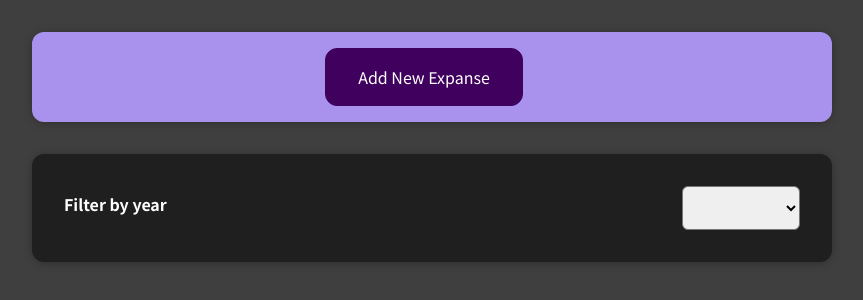
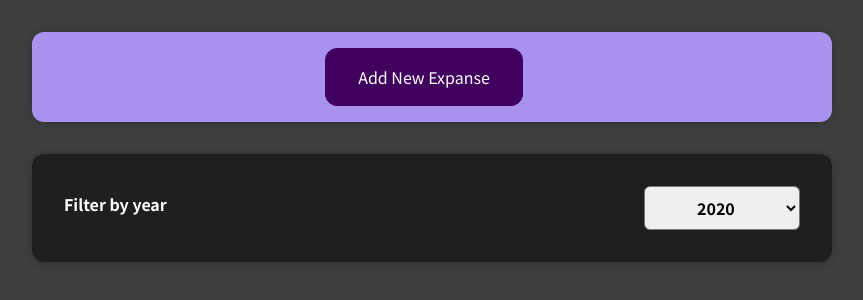
Before and after one commit to TomorProcessor/moneySpendTracker, a React (Create React App) app in the folder moneyspendtracker/: page / in a window 1280 px wide. Shown: the top 300 px of the page, without its empty margins (208-1071 px from the left). Built offline with nearby package versions, Linux system fonts and the light colour scheme.

Commit message:
ExpensesFilerDropdown

```diff
--- /dev/null
+++ b/moneyspendtracker/src/expansesfilter/ExpensesFilerDropdown.tsx
@@ -0,0 +1,23 @@
+import store, {State} from "../StoreReducer";
+
+function ExpensesFilerDropdown() {
+    const actualState: State = store.getState();
+    const storedYears: Array<number> = [];
+    for (let i:number = 0; i < actualState.elements.length; i++) {
+        if (storedYears.includes(actualState.elements[i].date.getFullYear())) continue;
+        storedYears.push(actualState.elements[i].date.getFullYear());
+    }
+    console.log(storedYears);
+
+    return (
+        <select>
+            {
+                storedYears.map(
+                    year => (<option key={Math.random().toString(36).substring(2)}>{year}</option>)
+                )
+            }
+        </select>
+    );
+}
+
+export default ExpensesFilerDropdown;
--- a/moneyspendtracker/src/expansesfilter/ExpensesFilter.tsx
+++ b/moneyspendtracker/src/expansesfilter/ExpensesFilter.tsx
@@ -1,11 +1,12 @@
 import './ExpensesFilter.css';
+import ExpensesFilerDropdown from "./ExpensesFilerDropdown";
 
 function ExpensesFilter() {
     return (
         <div className="expenses-filter">
             <div className="expenses-filter__control">
                 <label>Filter by year</label>
-                <select></select>
+                <ExpensesFilerDropdown />
             </div>
         </div>
     );
```
